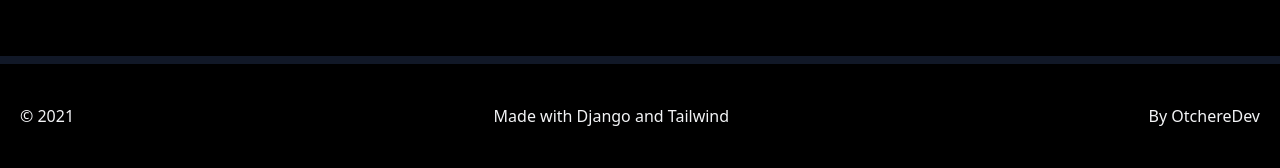
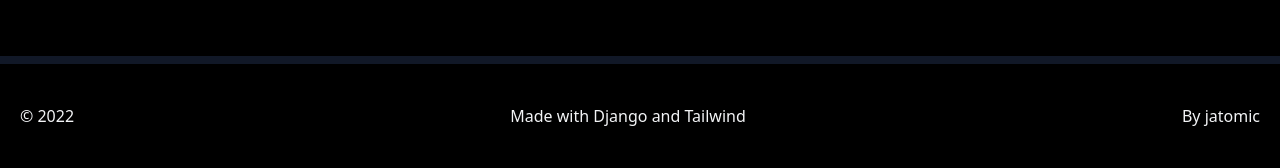
Before and after one commit to jAndrewtomich/movies, a Django app: template templates/index.html in a window 1280 px wide. Shown: the part 2416-2584 px from the top of the page. Run offline with Django 3.2, Linux system fonts and the light colour scheme; the template is opened without the code that fills it, so the values that code supplies are empty; some libraries are stand-ins or nearby versions.

Commit message:
Correct footer

```diff
--- a/templates/index.html
+++ b/templates/index.html
@@ -88,9 +88,9 @@
     <footer class=" px-5 py-10 ">
         <ul class="flex justify-between items-center">
 
-            <li>&copy; 2021</li>
+            <li>&copy; 2022</li>
             <li> Made with Django and Tailwind</li>
-            <li>By OtchereDev</li>
+            <li>By jatomic</li>
         </ul>
     </footer>
 {% endblock content %}
```
